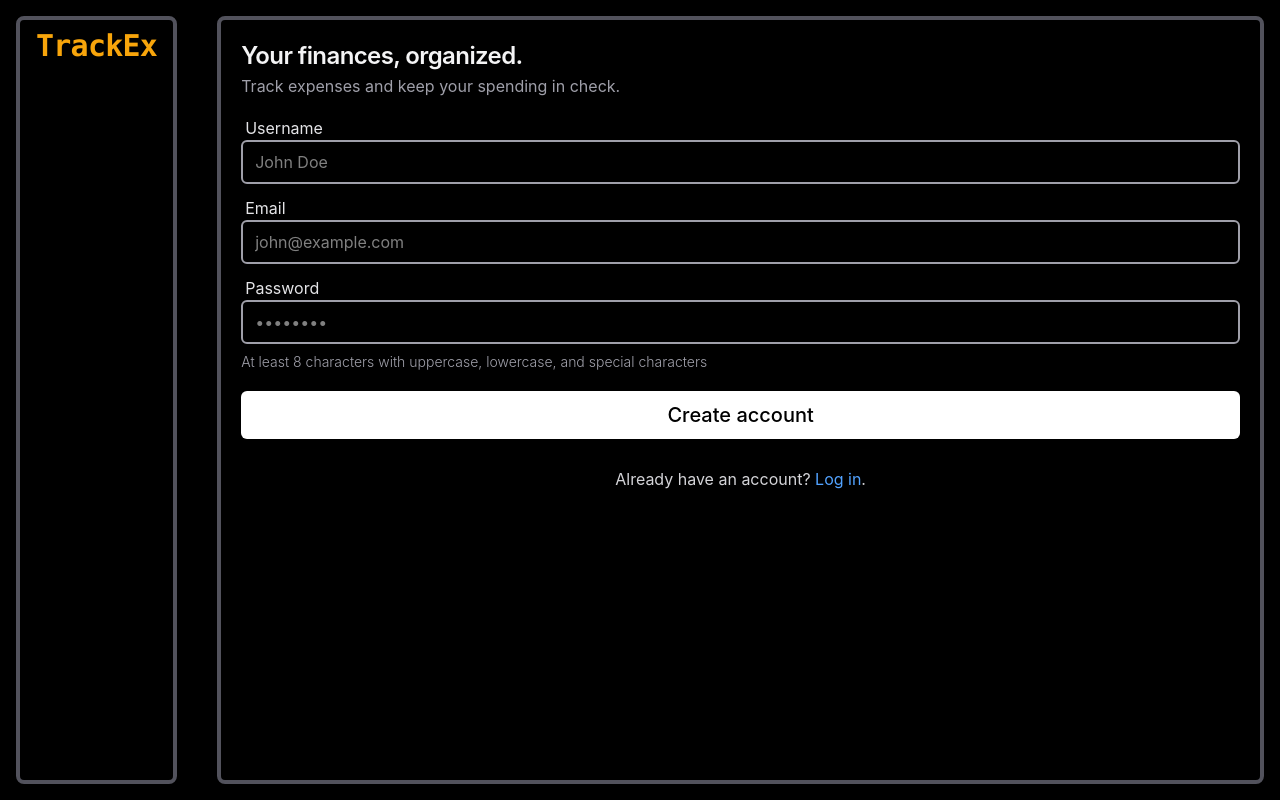
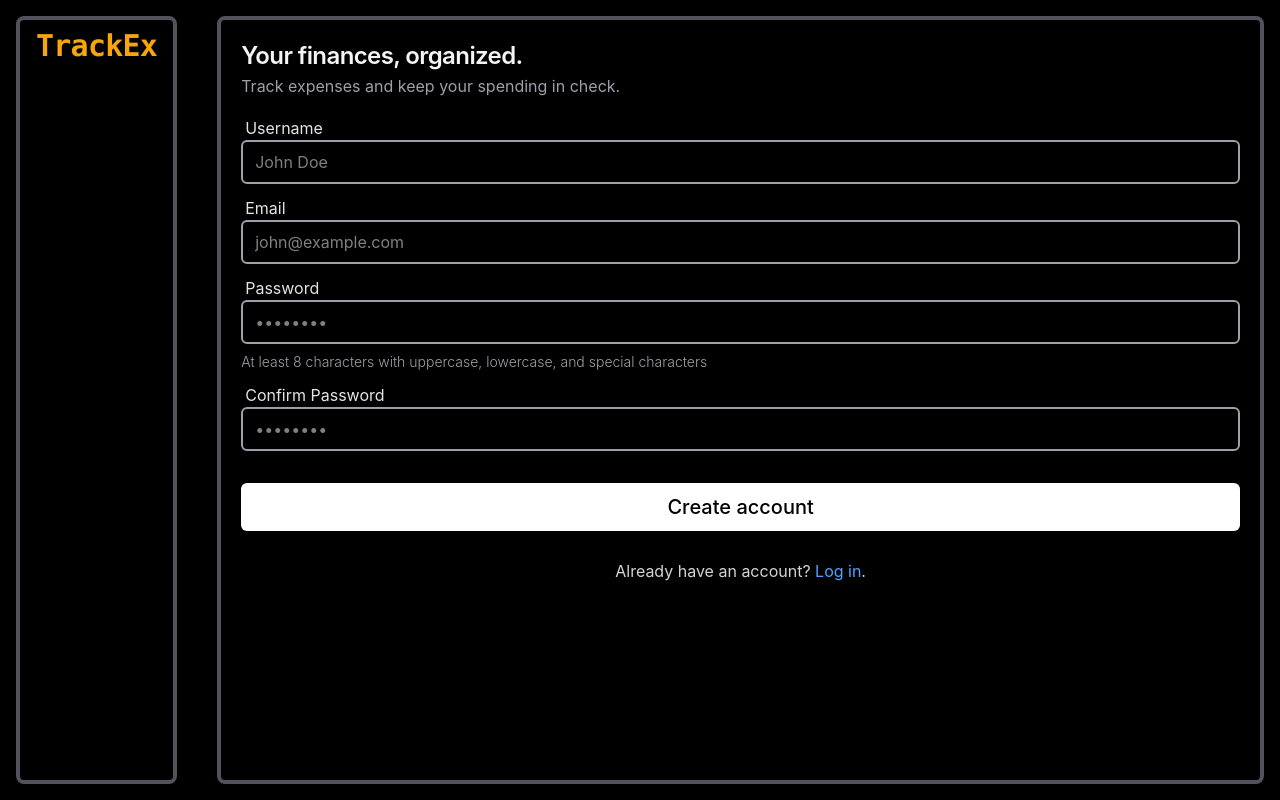
Before and after one commit to KSAdhikari008/ZTrackEx, a React app in the folder frontend/: page /register in a window 1280 px wide. Built offline with nearby package versions, Linux system fonts and the light colour scheme; the HTML template or start-up script is replaced by a standard one.

Commit message:
feat: enhance registration form with password confirmation and error handling

```diff
--- a/frontend/src/pages/Register.jsx
+++ b/frontend/src/pages/Register.jsx
@@ -15,17 +15,22 @@ function Register() {
     if(loading) return
 
     setFormErrors([])
+    // returns a FormData object, not a normal JS obj.
+    const formData = new FormData(e.target)
+    const data = Object.fromEntries(formData.entries())
+
+    if (data.password !== data.confirmPassword) {
+      setFormErrors(["Passwords do not match."])
+      return
+    }
+
     setLoading(true)
 
-
     try {
-
-      // returns a FormData object, not a normal JS obj.
-      const formData = new FormData(e.target)
-      const data = Object.fromEntries(formData.entries())
-
-      await register(data)
-      // History replacement: navigate('/', { replace: true }) correctly prevents the back button from returning to a completed registration form.
+      // eslint-disable-next-line no-unused-vars
+      const { confirmPassword, ...payload } = data
+      await register(payload)
+      // replace current history and redirect.
       navigate('/',{replace: true})
 
     } catch (err) {
@@ -71,7 +76,7 @@ function Register() {
       <div className="brandSection  text-[#f8a50b]  font-mono tracking-tight box-border p-2 px-4 font-bold text-3xl border-4 border-zinc-600 rounded-lg ">
         <div className="brand">TrackEx</div>
       </div>
-      <div className="fromContainer box-border border-4 border-zinc-600 rounded-lg p-5 ">
+      <div className="formContainer box-border border-4 border-zinc-600 rounded-lg p-5 ">
         <div className="headings ">
           <h1 className="text-2xl font-semibold tracking-tight text-zinc-100  ">
             Your finances, organized.
@@ -90,6 +95,7 @@ function Register() {
             name="username"
             id="username"
             placeholder="John Doe"
+            autoComplete="username"
             required
             minLength={3}
             maxLength={20}
@@ -103,6 +109,7 @@ function Register() {
             name="email"
             id="email"
             placeholder="john@example.com"
+            autoComplete="email"
             required
             maxLength={254}
             className="border-2 border-zinc-400 rounded-md h-10 w-full box-border py-5 px-3 mb-3 "
@@ -115,15 +122,31 @@ function Register() {
             name="password"
             id="password"
             placeholder="••••••••"
+            autoComplete="new-password"
             required
             minLength={8}
             maxLength={64}
             className="border-2 border-zinc-400 rounded-md h-10 w-full box-border py-5 px-3 mb-2 "
           />
-          <div className="pswdFormat font-light text-sm/snug text-zinc-400 ">
+          <div className="pswdFormat font-light text-sm/snug text-zinc-400 mb-3 ">
             At least 8 characters with uppercase, lowercase, and special
             characters
           </div>
+
+          <label className="confirmPswd mb-2 pl-1 text-zinc-200 " htmlFor="confirmPassword">
+            Confirm Password
+          </label>
+          <input
+            type="password"
+            name="confirmPassword"
+            id="confirmPassword"
+            placeholder="••••••••"
+            autoComplete="new-password"
+            required
+            minLength={8}
+            maxLength={64}
+            className="border-2 border-zinc-400 rounded-md h-10 w-full box-border py-5 px-3 mb-3 "
+          />
 
 
           {
```
